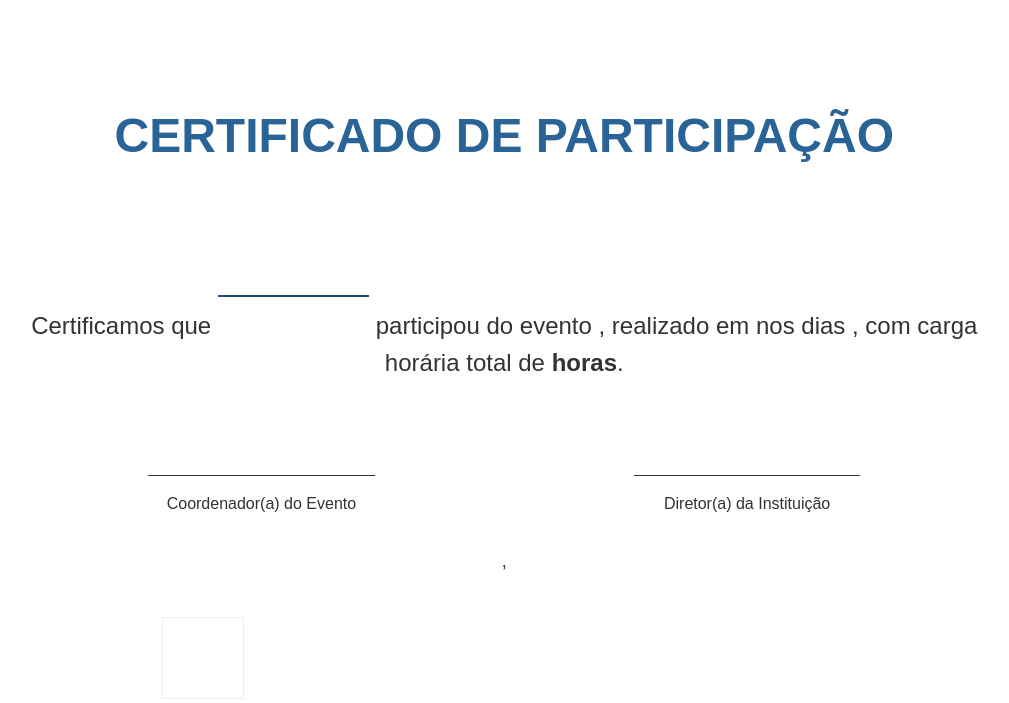
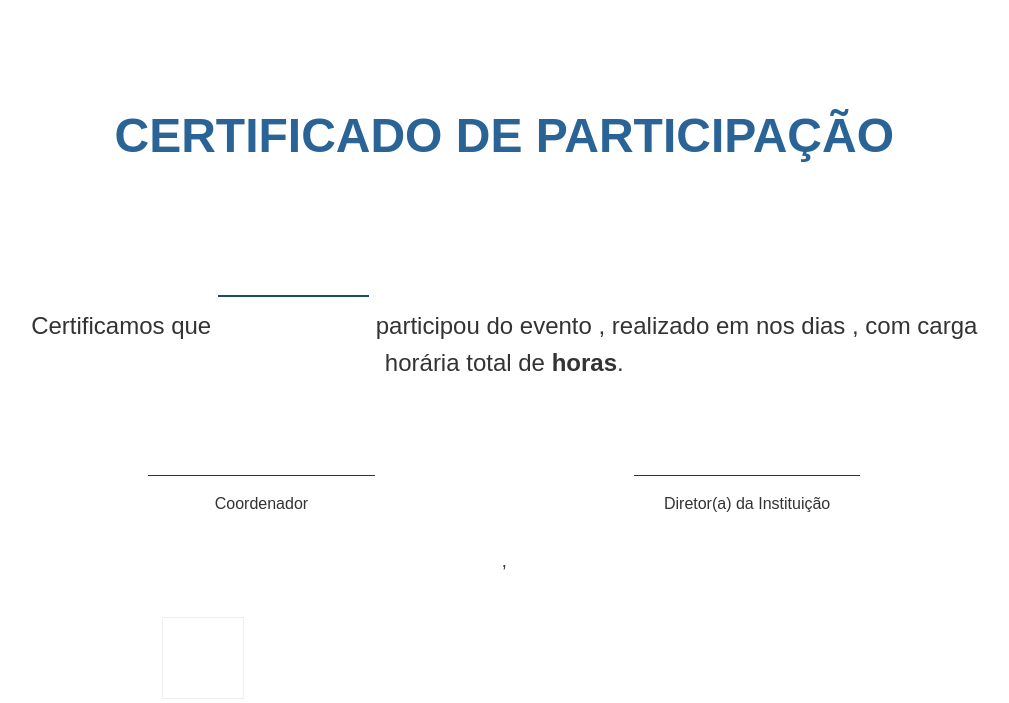
Before and after one commit to NEPEM-UFSC/nepemcert, a Python web app: template templates/certificado_exemplo.html in a window 1280 px wide. Shown: the top 703 px of the page, without its empty margins (57-1066 px from the left). Run offline with Jinja, Linux system fonts and the light colour scheme; the template is opened without the code that fills it, so the values that code supplies are empty.

Commit message:
feat: Atualizar título do coordenador no certificado de participação

```diff
--- a/templates/certificado_exemplo.html
+++ b/templates/certificado_exemplo.html
@@ -112,7 +112,7 @@
             <div class="signature">
                 <div class="signature-line"></div>
                 <div class="signature-name">{{ coordenador }}</div>
-                <div>{{ coordinator_title|default('Coordenador(a) do Evento') }}</div>
+                <div>{{ coordinator_title|default('Coordenador') }}</div>
             </div>
 
             <div class="signature">
```
